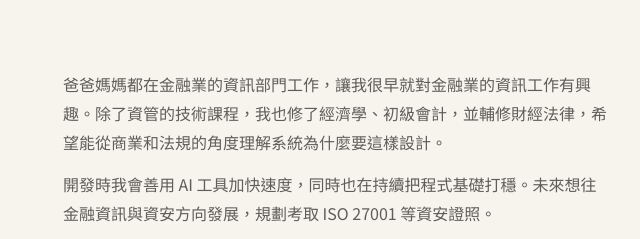
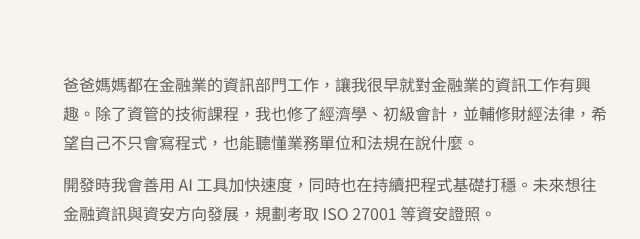
Before and after one commit to vivian-0312/portfolio, a plain HTML site: page index.html in a window 1280 px wide. Shown: the part 3497-3736 px from the top of the page, 523-1163 px from the left. Drawn offline with Linux system fonts and the light colour scheme.

Commit message:
Reword about section
Co-Authored-By: Claude Opus 5.5 <noreply@anthropic.com>
Claude-Session: https://claude.ai/code/session_01V6JoD42tVezZFbduYjkbwR

```diff
--- a/index.html
+++ b/index.html
@@ -174,7 +174,7 @@ header nav a{margin-left:14px}header nav a.hide-m{display:none}
 <h2 class="serif">關於我</h2>
 </div>
 <div>
-<p>爸爸媽媽都在金融業的資訊部門工作，讓我很早就對金融業的資訊工作有興趣。除了資管的技術課程，我也修了經濟學、初級會計，並輔修財經法律，希望能從商業和法規的角度理解系統為什麼要這樣設計。</p>
+<p>爸爸媽媽都在金融業的資訊部門工作，讓我很早就對金融業的資訊工作有興趣。除了資管的技術課程，我也修了經濟學、初級會計，並輔修財經法律，希望自己不只會寫程式，也能聽懂業務單位和法規在說什麼。</p>
 <p>開發時我會善用 AI 工具加快速度，同時也在持續把程式基礎打穩。未來想往金融資訊與資安方向發展，規劃考取 ISO 27001 等資安證照。</p>
 <div class="skills">
 <div><h3>程式語言</h3>Java、Python、JavaScript、SQL、Dart</div>
```
